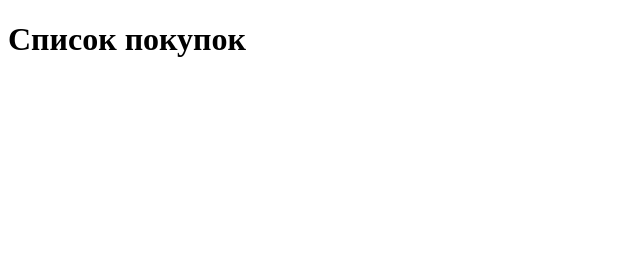
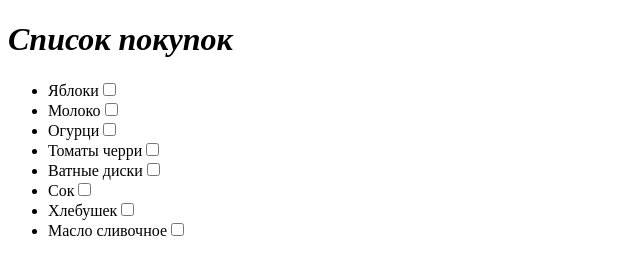
Before and after one commit to ElenkaMozghovaya/beetroot, a plain HTML site: page lesson-2/index.html in a window 1280 px wide. Shown: the whole page, without its empty margins (0-640 px from the left). Drawn offline with Linux system fonts and the light colour scheme.

Commit message:
add.index

```diff
--- a/lesson-2/index.html
+++ b/lesson-2/index.html
@@ -7,7 +7,17 @@
 </head>
 <body>
     <header>
-        <h1>Список покупок</h1>
+        <h1><i>Список покупок</i></h1>
+        <ul>
+            <li>Яблоки<input type="checkbox"> </li>
+            <li>Молоко<input type="checkbox"> </li>
+            <li>Огурци<input type="checkbox"> </li>
+            <li>Томаты черри<input type="checkbox"></li>
+            <li>Ватные диски<input type="checkbox"> </li>
+            <li>Сок<input type="checkbox"> </li>
+            <li>Хлебушек<input type="checkbox"> </li>
+            <li>Масло сливочное<input type="checkbox"></li>
+           </ul>
     </header>
 </body>
 </html>
```
